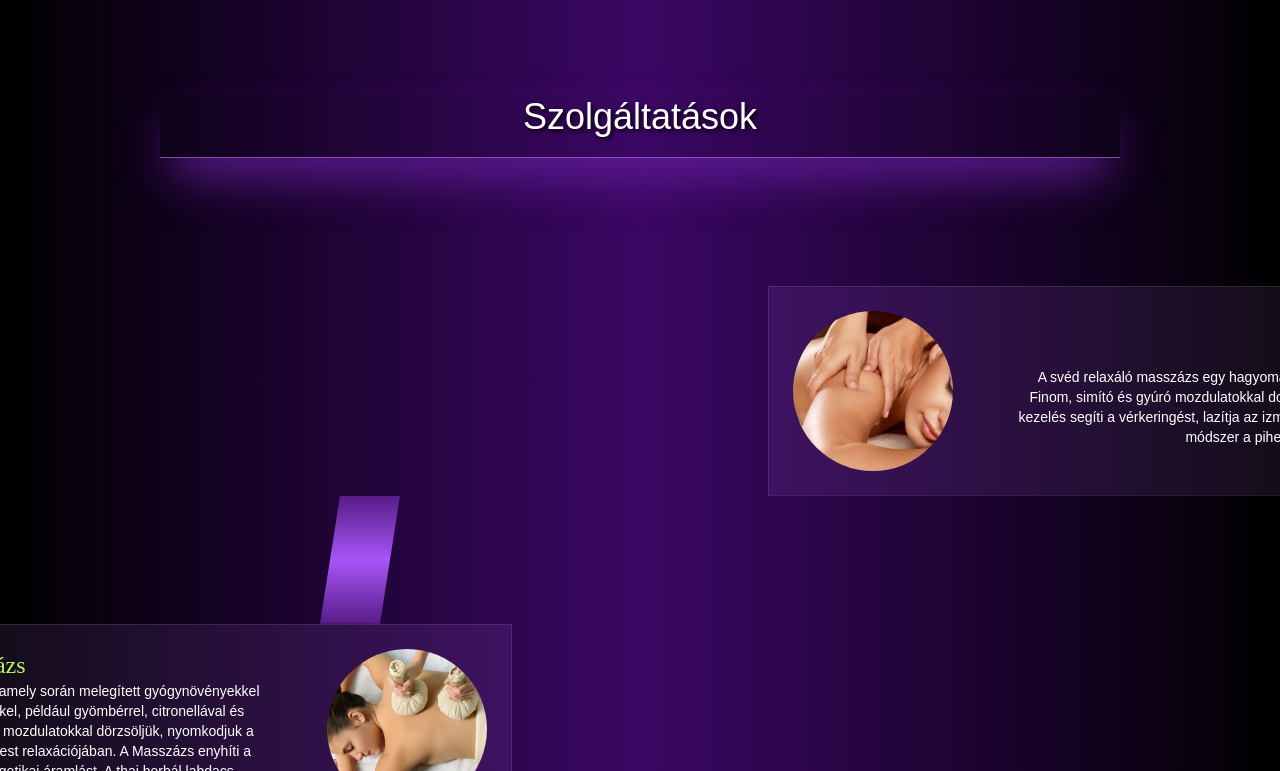
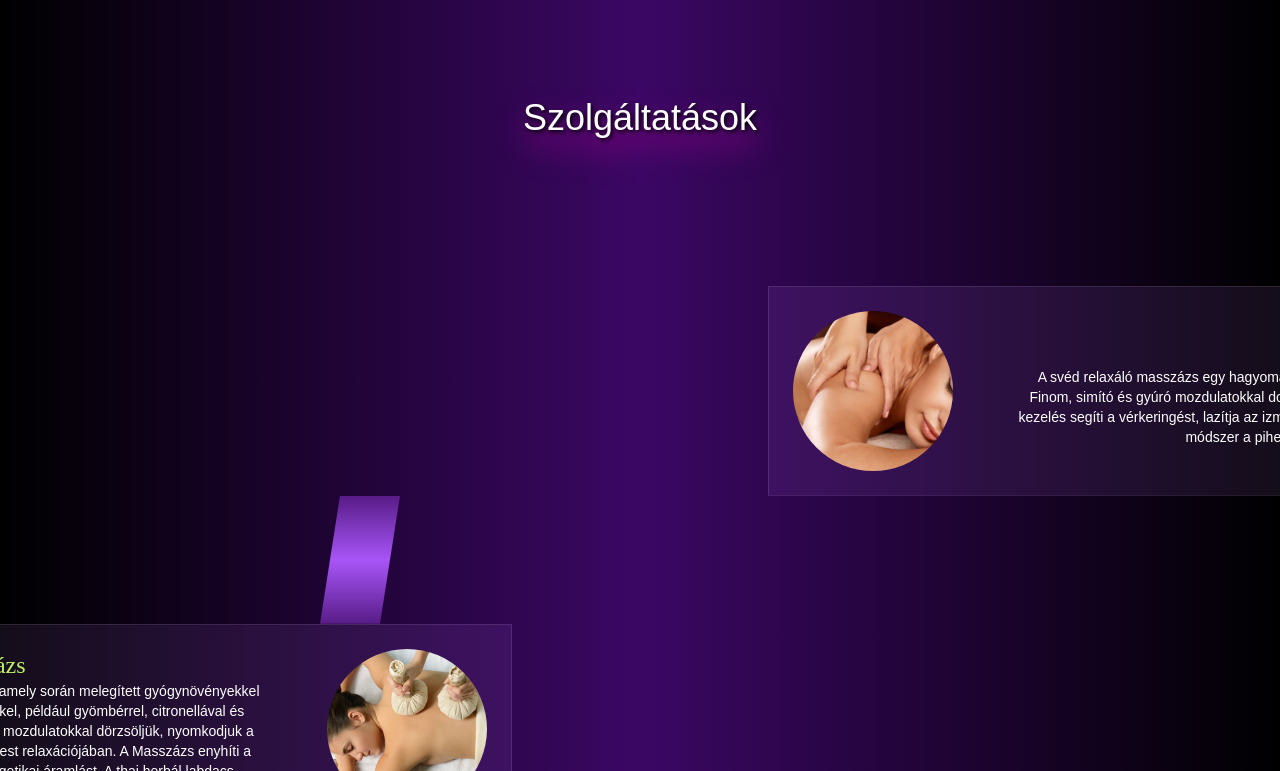
Before and after one commit to Gabo250/gabo250.github.io, a React (Create React App) app: page / in a window 1280 px wide. Shown: the part 889-1660 px from the top of the page. Built offline with nearby package versions, Linux system fonts and the light colour scheme.

Commit message:
price and service some title style change

```diff
--- a/src/components/pricecomp/PriceList.jsx
+++ b/src/components/pricecomp/PriceList.jsx
@@ -5,9 +5,9 @@ function PriceList() {
     return (
             <section id="price" className="relative grid grid-cols-[repeat(2,minmax(20rem,30rem))] justify-center lmd:grid-cols-1 pb-32 pt-24 gap-y-24 gap-x-16 z-[2]
                                             bg-gradient-to-r from-slate-900  via-slate-700 to-slate-900">
-                <header className="relative col-span-2 lmd:col-span-1 h-16 shadow-2xl shadow-slate-600">
+                <header className="relative col-span-2 lmd:col-span-1 h-16">
                     <h2 className="relative text-[36px] text-center [text-shadow:2px_2px_4px_#000000] align-middle top-[50%]
-                                    -translate-y-[50%] h-full border-solid border-b-[1px] border-slate-400 border-opacity-60"
+                                    -translate-y-[50%] h-full drop-shadow-[0px_15px_10px_#0b0d0e]"
                     >Árak</h2>
                 </header>
 
--- a/src/components/service/Service.jsx
+++ b/src/components/service/Service.jsx
@@ -5,9 +5,9 @@ import ServiceCard from "./ServiceCard";
 function Service() {
     return(
         <section id="serv" className="relative w-full flex flex-col items-center gap-32 pt-24 pb-32 z-[2] bg-gradient-to-r from-black  via-purple-950 to-black">
-            <header className="relative w-[max(60rem,300px)] h-16 shadow-2xl shadow-purple-800 border-b-[1px]
-                            border-purple-400 border-opacity-60">
-                <h2 className="relative text-4xl text-center [text-shadow:2px_2px_4px_#000000] h-14 border-solid top-[50%] -translate-y-[50%]"
+            <header className="relative w-[max(60rem,300px)] h-16">
+                <h2 className="relative text-4xl text-center [text-shadow:2px_2px_4px_#000000] h-14 border-solid top-[50%] -translate-y-[50%]
+                                drop-shadow-[0px_15px_15px_#800080]"
                 >Szolgáltatások</h2>
             </header>
 
```
